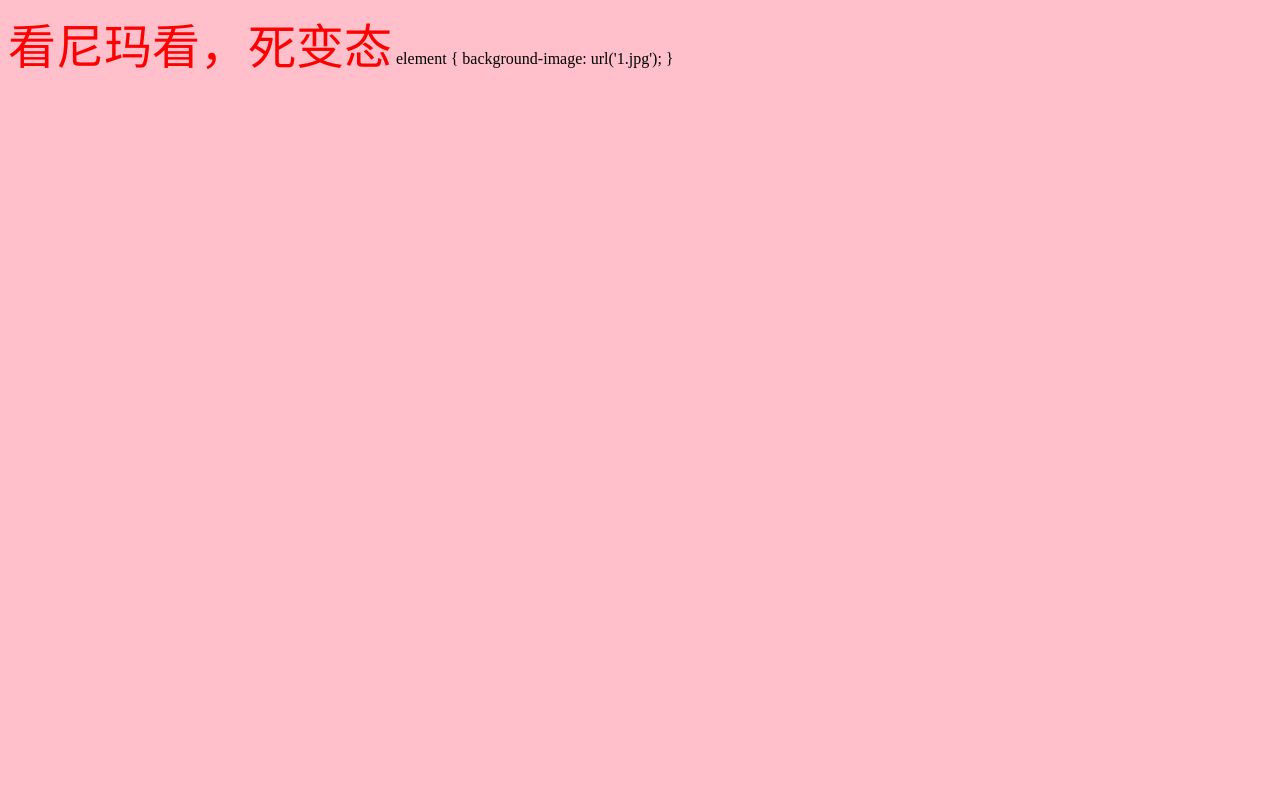
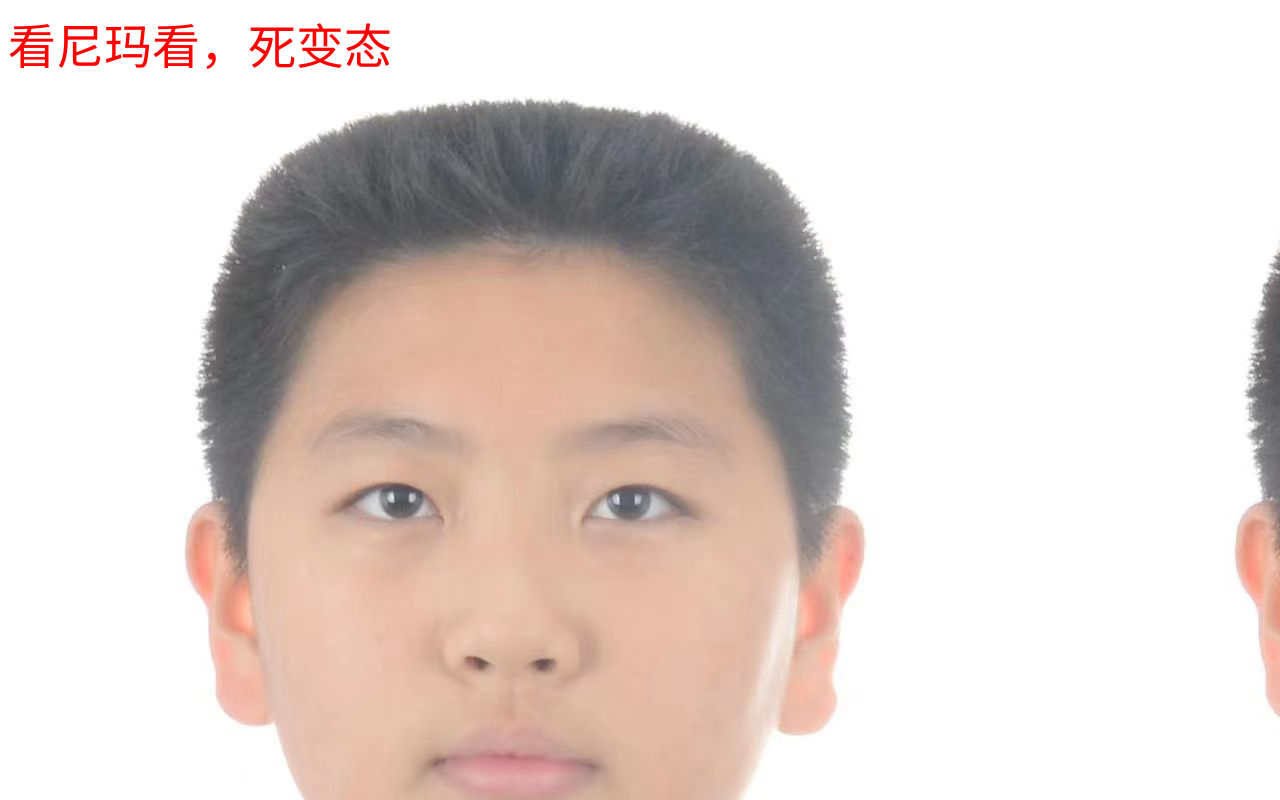
Before and after one commit to yuzhibo666/yuzhibo666.github.io, a plain HTML site: page 69seqing/index.html in a window 1280 px wide. Drawn offline with Linux system fonts and the light colour scheme.

Commit message:
“上传网站源码到github”

```diff
--- a/69seqing/index.html
+++ b/69seqing/index.html
@@ -14,9 +14,7 @@
 
  <body>
 
-element {
-  background-image: url('1.jpg');
-}
+<body background="1.jpg">
  </body>
 
 </html>
```
Also changed, not shown: 1 other file.
